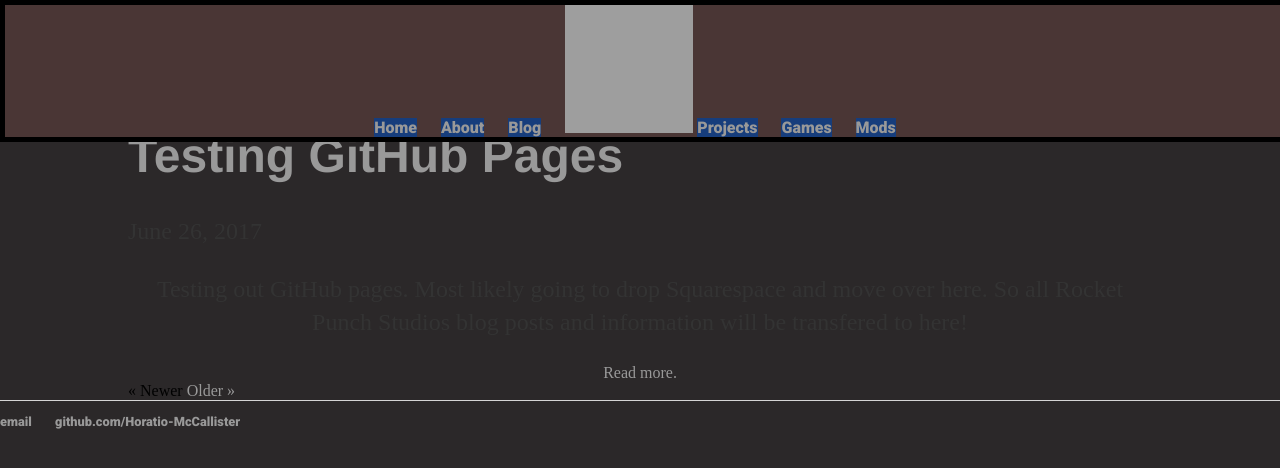
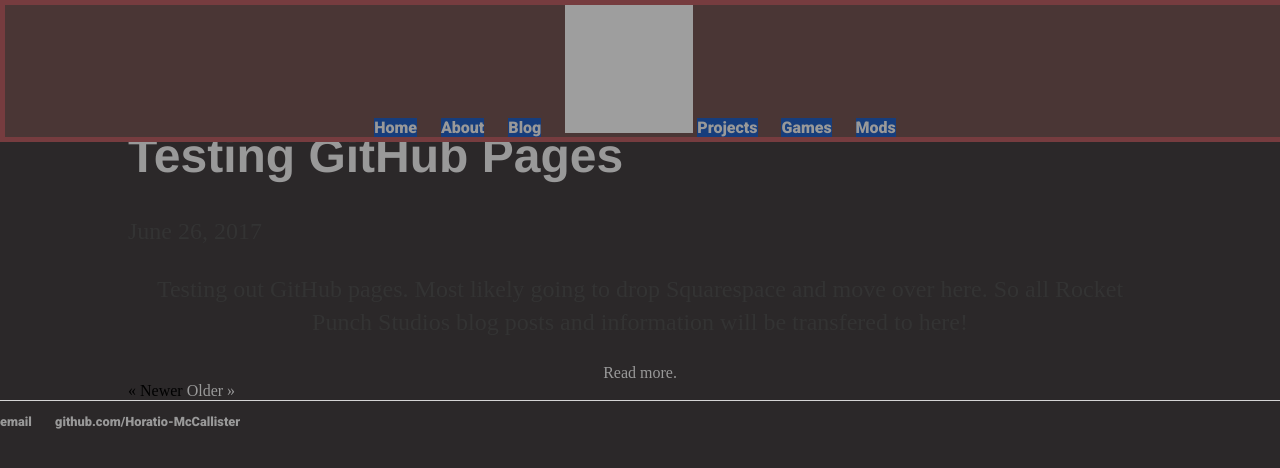
Before and after one commit to Horatio-McCallister/Horatio-McCallister.github.io, a Jekyll site: the page built from blog/index.html, in a window 1280 px wide. Shown: the top 468 px of the page. Built offline with Jekyll 4.4.1, drawn with Linux system fonts in a browser that asks for light colours; the list of posts is cut into pages by our own code; grey boxes are pictures that could not be loaded.

Commit message:
no message

```diff
--- a/_layouts/default.html
+++ b/_layouts/default.html
@@ -12,7 +12,7 @@
 
 	<body>
 		<nav>
-			<ul id="naviagtion"  style="border:5px solid black">
+			<ul id="naviagtion"  style="border:5px solid #763c3f">
 			<center>
 				<li><a href="/">Home</a></li>
 				<li><a href="/about">About</a></li>
```
